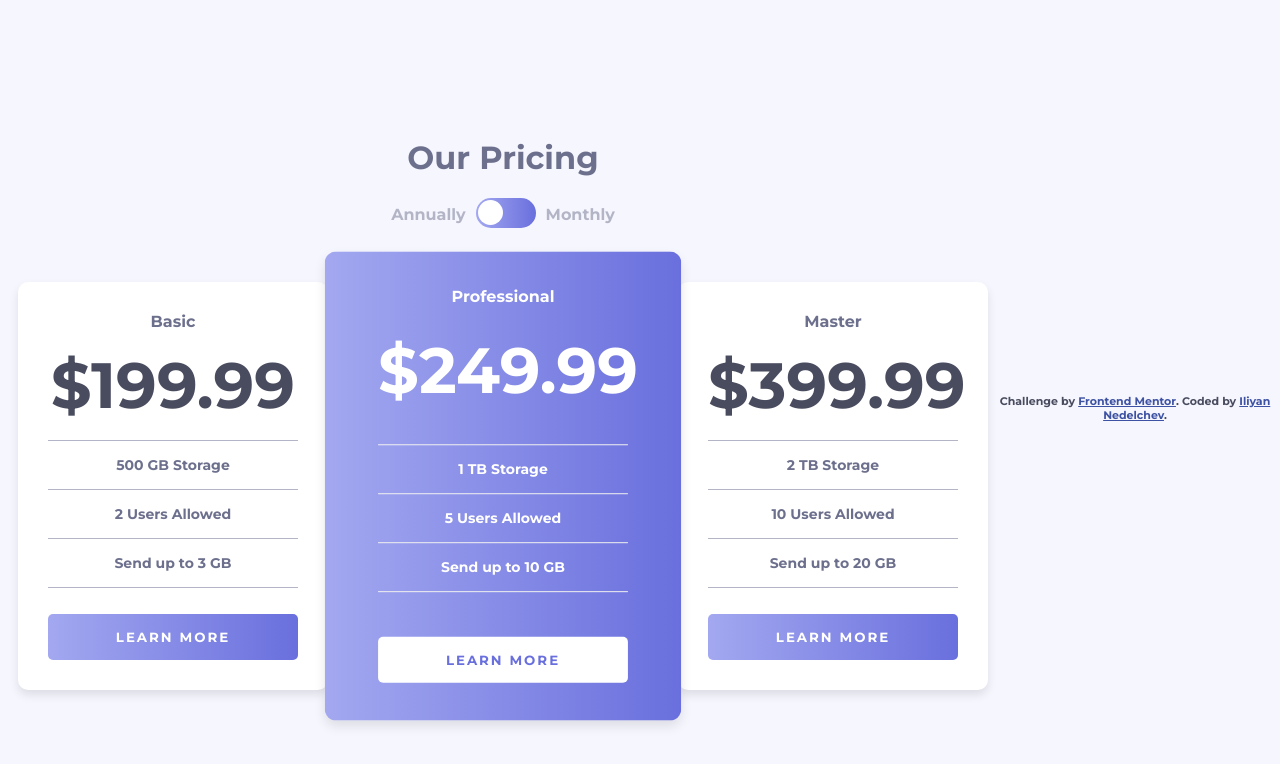
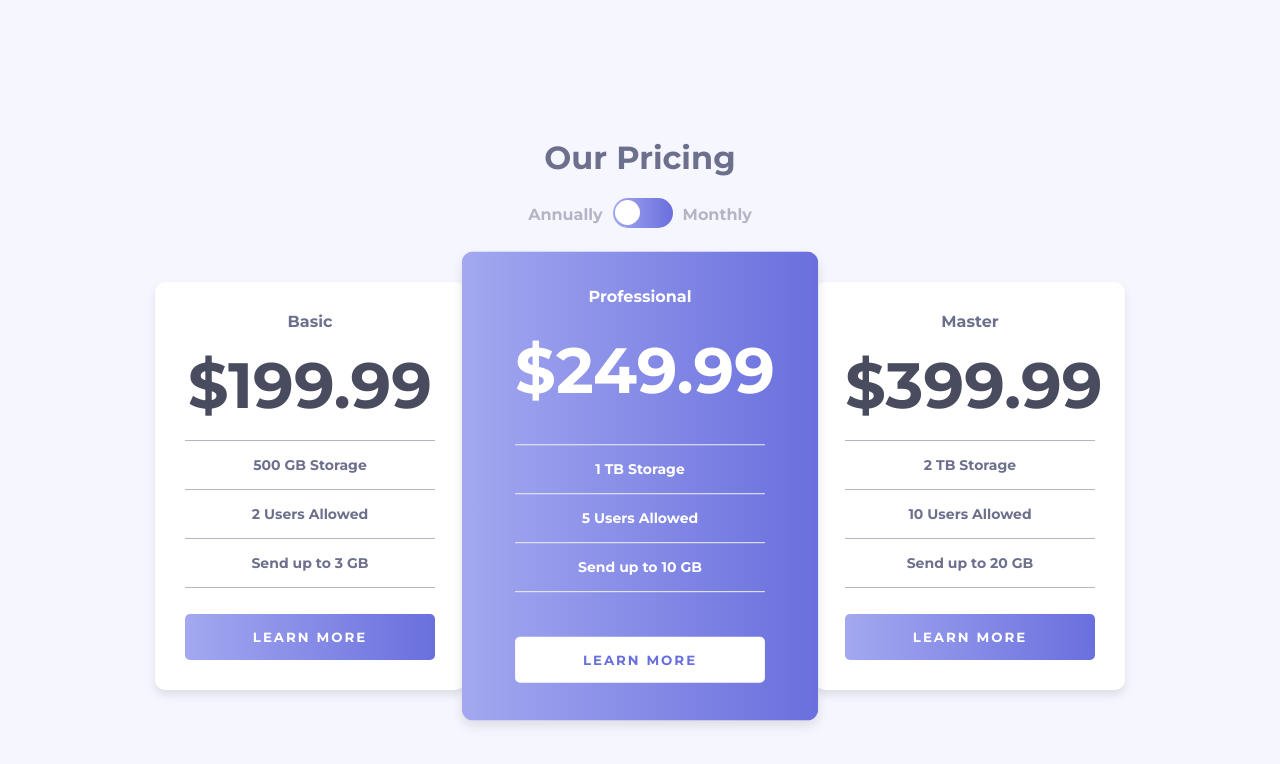
Before and after one commit to ilkataa10/Front-End-Mentor-Projects, a plain HTML site: page index.html in a window 1280 px wide. Drawn offline with Linux system fonts and the light colour scheme.

Commit message:
Initial commit

```diff
--- a/index.html
+++ b/index.html
@@ -10,6 +10,7 @@
 
   <title>Frontend Mentor | [Pricing component with toggle]</title>
   <link rel="stylesheet" href="styles.css"/>
+
   <!-- Feel free to remove these styles or customise in your own stylesheet 👍 -->
   <style>
     .attribution {
@@ -21,6 +22,7 @@
       color: hsl(228, 45%, 44%);
     }
   </style>
+
 </head>
 
 <body>
@@ -95,10 +97,7 @@
     </div>
   </div>
 
-  <div class="attribution">
-    Challenge by <a href="https://www.frontendmentor.io?ref=challenge" target="_blank">Frontend Mentor</a>.
-    Coded by <a href="#">Iliyan Nedelchev</a>.
-  </div>
+
 </body>
-
+<script src="script.js"></script>
 </html>
--- a/styles.css
+++ b/styles.css
@@ -83,7 +83,7 @@ h1 {
 }
 
 .price-box.price-box-premium > * {
-
+	/* Number provided by Theo 🎉 */
 	transform: scale(0.869);
 }
 
```
